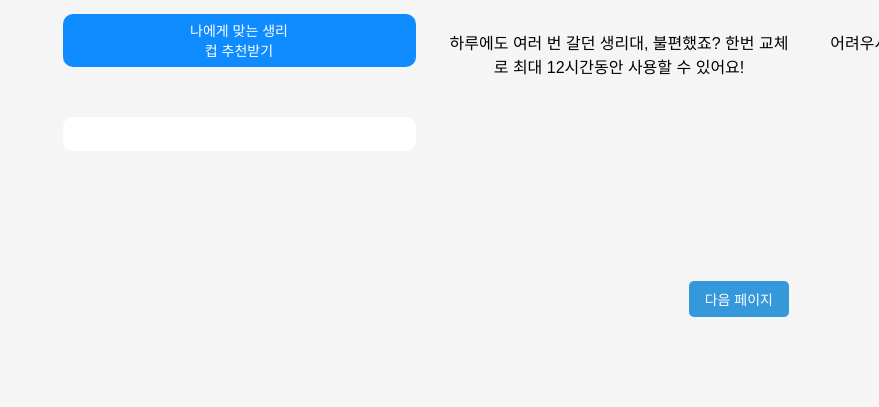
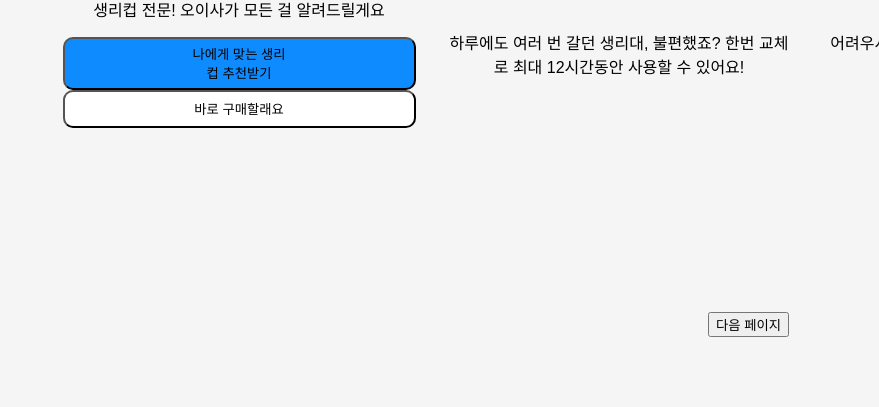
Before and after one commit to oiisadev/onbd-backend, a website: page index.html in a window 1280 px wide. Shown: the part 413-820 px from the top of the page, without its empty margins (401-1280 px from the left). Drawn offline with nearby package versions, Linux system fonts and the light colour scheme; no server answers.

Commit message:
Update index.html

```diff
--- a/index.html
+++ b/index.html
@@ -21,6 +21,7 @@
     .swiper-container {
       max-width: 420px; /* 컨테이너의 최대 너비 제한 */
       width: 100%;
+      max-width: 420px; /* 최대 너비 제한 */
       height: auto; /* 높이를 자동으로 설정하여 내용에 맞게 조정 */
       margin: 0 auto; /* 중앙 정렬 */
       padding: 20px; /* 내부 여백 추가 */
@@ -35,6 +36,7 @@
       text-align: center;
       padding: 20px; /* 내부 패딩을 유지 */
       box-sizing: border-box;
+      width: 100%; /* 슬라이드가 부모 컨테이너에 맞게 크기 조정 */
       max-width: 420px; /* 슬라이드의 최대 너비 제한 */
       margin: 0 auto; /* 슬라이드 내부 콘텐츠 중앙 정렬 */
       min-height: 100vh; /* 슬라이드가 화면을 가득 채우도록 최소 높이 설정 */
@@ -47,22 +49,6 @@
 
 
 
-    }
-
-    button {
-      padding: 8px 16px;
-      background-color: #3498db;
-      color: white;
-      border: none;
-      border-radius: 5px;
-      font-size: 14px;
-      cursor: pointer;
-      margin-top: 20px;
-      margin-bottom: 20px;
-    }
-
-    button:hover {
-      background-color: #2980b9;
     }
 
     .next-button {
@@ -125,18 +111,21 @@
       background-color: #2980b9;
     }
 
-    .button-container button {
+
+    /* 버튼 컨테이너 스타일 */
+    .button-container {
+      display: flex;
+      flex-direction: column;
+      align-items: center;
+      gap: 20px;
       width: 100%;
-      padding: 15px;
-      border-radius: 10px;
-      font-size: 16px;
-      cursor: pointer;
-    }
+
 
         /* 버튼 1 스타일 (추천 받기) */
     .btn--recommendation {
       display: flex;
       width: 353px;
+      max-width: 400px; /* 최대 너비 제한 */
       height: 53px;
       padding: 17px 124px;
       justify-content: center;
@@ -159,16 +148,6 @@
       background: #FFF;
     }
 
-          /* 공통 Frame 스타일 */
-    .frame {
-      display: flex;
-      width: 393px;
-      padding: 5px 20px;
-      flex-direction: column;
-      justify-content: center;
-      align-items: center;
-      gap: 10px;
-    }
 
 
 
@@ -196,11 +175,11 @@
         <h1>생리컵과 함께하는 완전히 새로운 월경생활</h1>
         <p>생리컵 전문! 오이사가 모든 걸 알려드릴게요</p>
             <!-- Frame3: 버튼 1 포함 -->
-              <div class="frame frame3">
+              <div class="button-container">
                 <button class="btn--recommendation" onclick="goToSurveyPage()">나에게 맞는 생리컵 추천받기</button>
               </div>
             <!-- Frame4: 버튼 2 포함 -->
-            <div class="frame frame4">
+            <div class="button-container">
               <button class="btn--buy-now" onclick="window.location.href='https://oiisa.com/'">바로 구매할래요</button>
             </div>
       </div>
```
